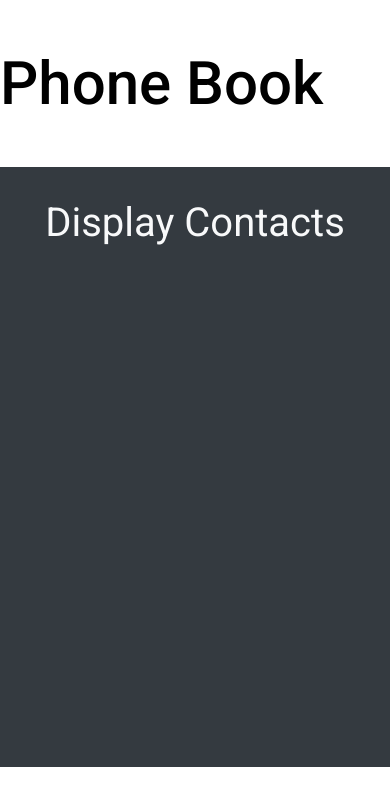
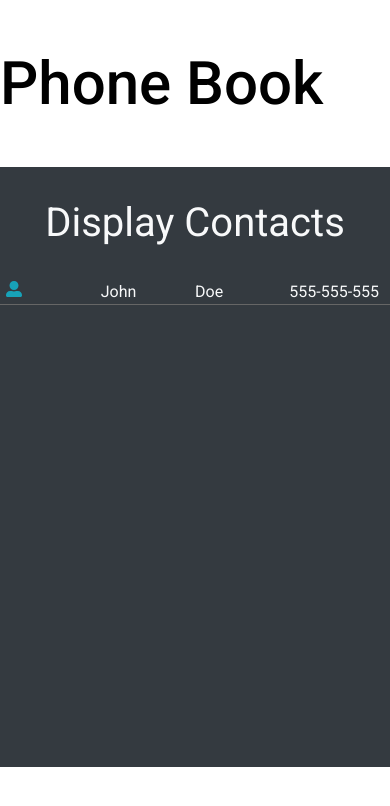
Before and after one commit to ArfinHasib/React-Projects, a React (Create React App) app: page / in a window 390 px wide. Shown: the top 806 px of the page. Built offline with nearby package versions, Linux system fonts and the light colour scheme.

Commit message:
24-Phone-Book (Create a contact reac component)

```diff
--- /dev/null
+++ b/src/projects/24-phone-book/Conact.jsx
@@ -0,0 +1,41 @@
+import React from 'react';
+import styled from 'styled-components';
+import { FaUserAlt, FaPhone } from 'react-icons/fa';
+
+const ContactStyle = styled.li`
+   display: grid;
+   grid-template-columns: repeat(4, 1fr);
+   align-items: center;
+   max-width: 700px;
+   margin: auto;
+   padding: 0.2rem 0.4rem;
+   border-bottom: 1px solid #666;
+   &:hover {
+      cursor: pointer;
+      background-color: #666;
+   }
+   img {
+      height: 50px;
+      border-radius: 50%;
+   }
+`;
+
+export default function Contact({ icon, firstName, lastName, phoneNumber }) {
+   return (
+      <ContactStyle>
+         <div>
+            {!icon ? <FaUserAlt className='text-info' /> : <img src={icon} />}
+         </div>
+         <div>{!firstName ? 'John' : firstName}</div>
+         <div>{!lastName ? 'Doe' : lastName}</div>
+         {!phoneNumber ? (
+            '555-555-555'
+         ) : (
+            <a className='text-info' href={`tel:${phoneNumber}`}>
+               {phoneNumber}
+               <FaPhone className='text-success ml-1' />
+            </a>
+         )}
+      </ContactStyle>
+   );
+}
--- /dev/null
+++ b/src/projects/24-phone-book/ContactList.jsx
@@ -0,0 +1,10 @@
+import React from 'react';
+import Contact from './Conact';
+
+export default function ContactList() {
+   return (
+      <div>
+         <Contact />
+      </div>
+   );
+}
--- a/src/projects/24-phone-book/PhoneBookApp.jsx
+++ b/src/projects/24-phone-book/PhoneBookApp.jsx
@@ -1,17 +1,21 @@
 import React, { useState } from 'react';
 import Title from '../components/Title';
+import ContactList from './ContactList';
 
 export default function PhoneBookApp() {
-   const [showContacts, setShowContacts] = useState(false);
+   const [showContacts, setShowContacts] = useState(true);
 
    return (
       <>
          <Title text='Phone Book' />
          <main className='bg-dark text-light'>
             {/* Search Filter */}
-            <div style={{ height: 600, overflow: 'auto' }}>
+            <div
+               style={{ height: 600, overflow: 'auto' }}
+               className='container'
+            >
                <h2 className='subtitle text-center'>Display Contacts</h2>
-               {/* {showContacts && <ContactList />} */}
+               {showContacts && <ContactList />}
             </div>
          </main>
       </>
```
